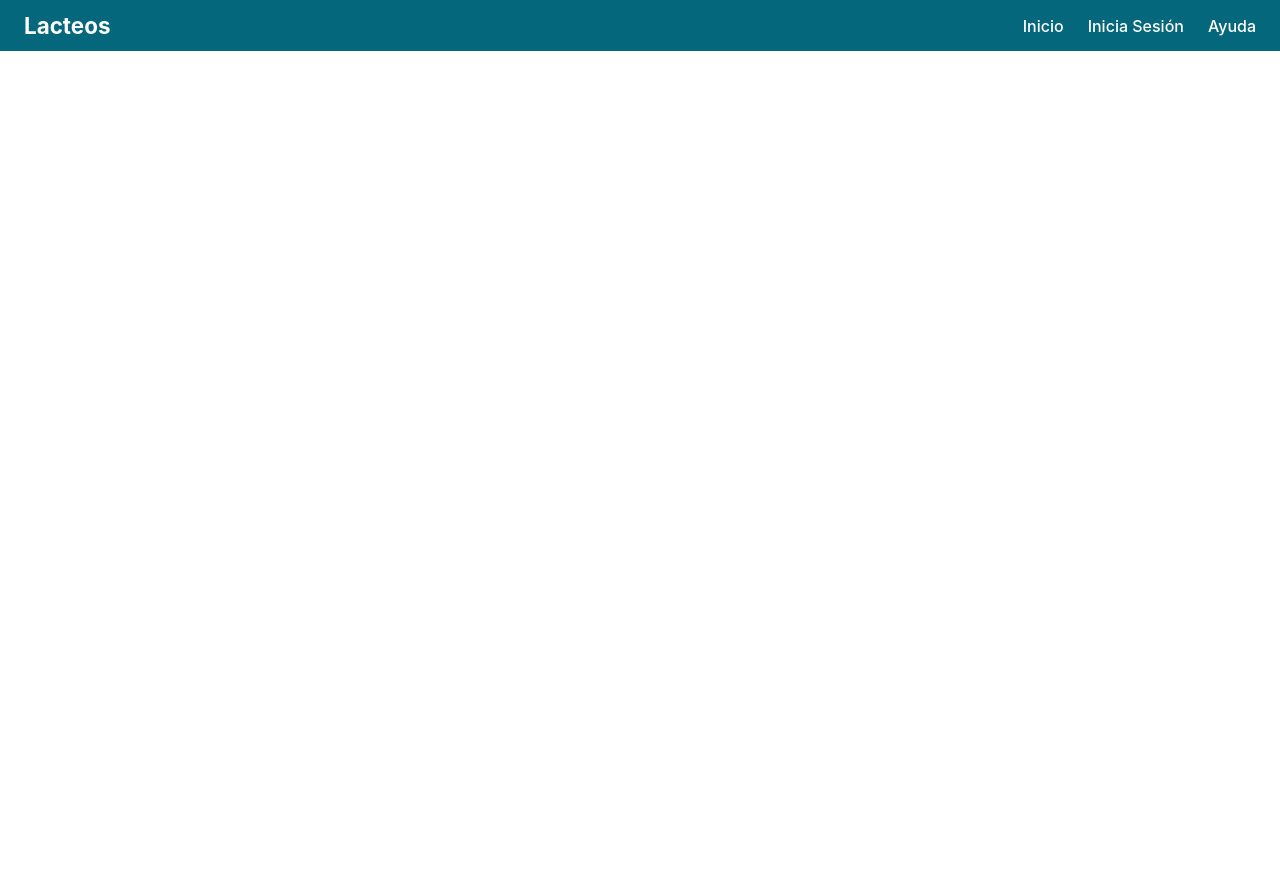
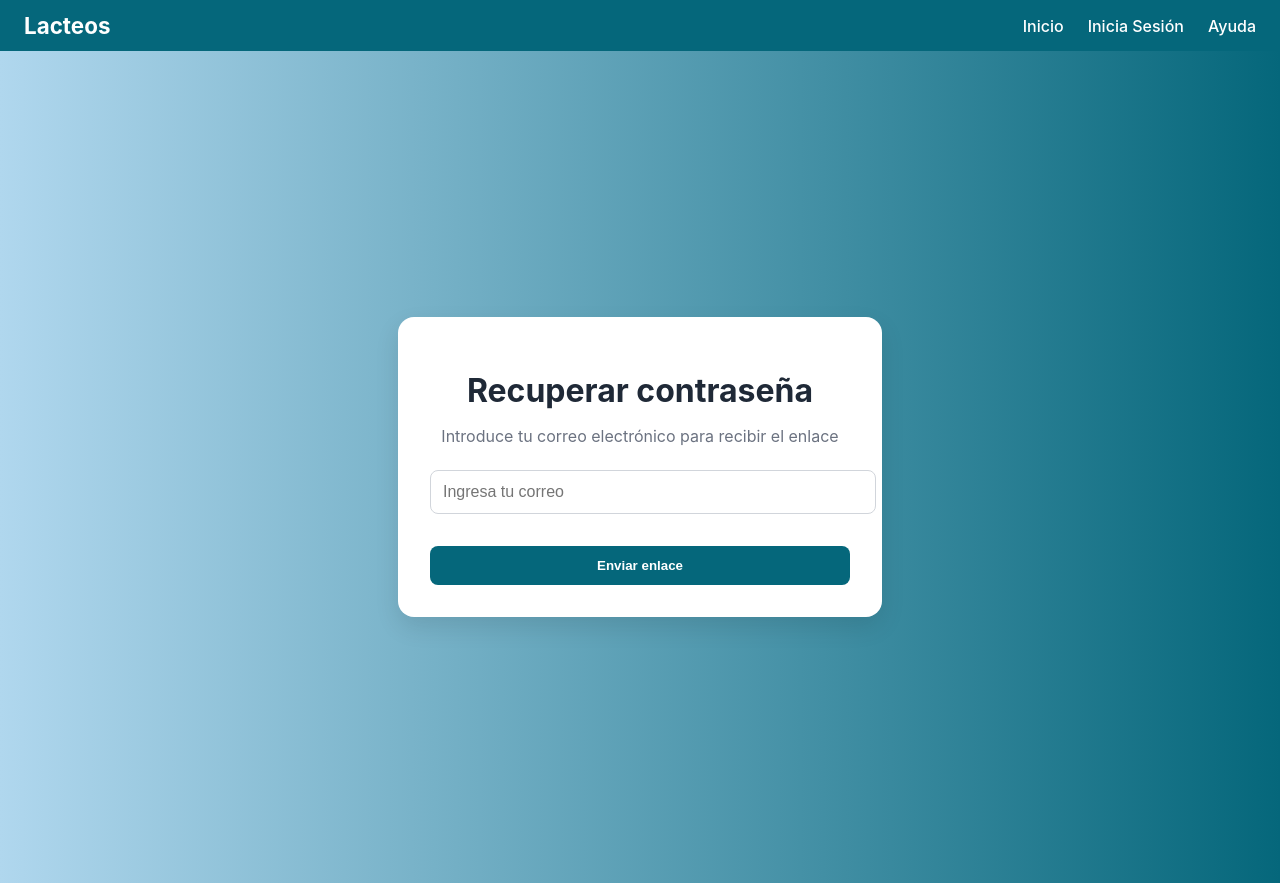
Before and after one commit to RamiroHerreraX/PWA_Lacteos, a React (Create React App) app: page /forgot-password in a window 1280 px wide. Before the commit the page ends 800 px from the top, so only its background shows below. Built offline with nearby package versions, Linux system fonts and the light colour scheme.

Commit message:
Recuperar password y usuario

```diff
--- a/src/App.js
+++ b/src/App.js
@@ -8,6 +8,9 @@ import { AuthProvider } from "./hooks/AuthContext";
 
 
 import "./App.css";
+import ForgotPassword from "./components/Login/ForgotPassword";
+import ResetPassword from "./components/Login/ResetPassword";
+import RecuperarUsuario from "./components/Login/RecuperarUsuario";
 
 function App() {
   return (
@@ -21,6 +24,11 @@ function App() {
         <Route path="/usuarios" element={<> <Usuarios /> <NuevoUsuario /> </>} />
 
         <Route path="/" element={<Home />} />
+
+        <Route path="/forgot-password" element={<ForgotPassword />} />
+        <Route path="/reset/:token" element={<ResetPassword />} />
+        <Route path="/recuperar-usuario" element={<RecuperarUsuario />} />
+
       </Routes>
       </AuthProvider>
     </BrowserRouter>
--- /dev/null
+++ b/src/components/Login/ForgotPassword.jsx
@@ -0,0 +1,57 @@
+import { useState } from "react";
+import "./Login.css";
+
+export default function ForgotPassword() {
+  const [email, setEmail] = useState("");
+  const [msg, setMsg] = useState("");
+
+  const handleSubmit = async (e) => {
+    e.preventDefault();
+    try {
+      const res = await fetch("http://localhost:3000/api/reset/enviar", {
+        method: "POST",
+        headers: { "Content-Type": "application/json" },
+        body: JSON.stringify({ email }),
+      });
+      const data = await res.json();
+      setMsg(data.msg);
+    } catch {
+      setMsg("Ocurrió un error al enviar el enlace");
+    }
+  };
+
+  return (
+    <div className="login-page">
+      <div className="login-box">
+        <h1>Recuperar contraseña</h1>
+        <p>Introduce tu correo electrónico para recibir el enlace</p>
+
+        {msg && (
+          <div
+            className={
+              msg.toLowerCase().includes("error")
+                ? "alert-error"
+                : "alert-success"
+            }
+          >
+            {msg}
+          </div>
+        )}
+
+        <form className="login-form" onSubmit={handleSubmit}>
+          <input
+            type="email"
+            placeholder="Ingresa tu correo"
+            value={email}
+            onChange={(e) => setEmail(e.target.value)}
+            required
+            className="login-input"
+          />
+          <button type="submit" className="login-btn">
+            Enviar enlace
+          </button>
+        </form>
+      </div>
+    </div>
+  );
+}
--- a/src/components/Login/Login.jsx
+++ b/src/components/Login/Login.jsx
@@ -103,7 +103,8 @@ export default function Login() {
               <label>
                 <input type="checkbox" /> Recuérdame
               </label>
-              <Link to="#">¿Olvidaste tu contraseña?</Link>
+              <Link to="/forgot-password">¿Olvidaste tu contraseña?</Link>
+              <Link to="/recuperar-usuario">¿Olvidaste tu usuario?</Link>
             </div>
 
             <button type="submit" className="login-btn">
--- /dev/null
+++ b/src/components/Login/RecuperarUsuario.jsx
@@ -0,0 +1,55 @@
+import { useState } from "react";
+
+export default function RecuperarUsuario() {
+  const [email, setEmail] = useState("");
+  const [msg, setMsg] = useState("");
+  const [error, setError] = useState("");
+
+  const handleSubmit = async (e) => {
+    e.preventDefault();
+    setMsg("");
+    setError("");
+
+    try {
+      const res = await fetch("http://localhost:3000/api/reset/usuario", {
+        method: "POST",
+        headers: { "Content-Type": "application/json" },
+        body: JSON.stringify({ email }),
+      });
+
+      const data = await res.json();
+      if (!res.ok) throw new Error(data.msg);
+
+      setMsg(data.msg);
+      setEmail("");
+    } catch (err) {
+      setError(err.message);
+    }
+  };
+
+  return (
+    <div className="login-page">
+      <div className="login-box">
+        <h1>Recuperar usuario</h1>
+        <p>Ingresa el correo con el que registraste tu cuenta</p>
+
+        {error && <div className="alert-error">{error}</div>}
+        {msg && <div className="alert-success">{msg}</div>}
+
+        <form className="login-form" onSubmit={handleSubmit}>
+          <input
+            className="login-input"
+            type="email"
+            placeholder="Tu correo electrónico"
+            value={email}
+            onChange={(e) => setEmail(e.target.value)}
+            required
+          />
+          <button className="login-btn" type="submit">
+            Enviar nombre de usuario
+          </button>
+        </form>
+      </div>
+    </div>
+  );
+}
--- /dev/null
+++ b/src/components/Login/ResetPassword.jsx
@@ -0,0 +1,75 @@
+import { useState } from "react";
+import { useParams, useNavigate } from "react-router-dom";
+import "./Login.css";
+
+export default function ResetPassword() {
+  const { token } = useParams();
+  const [password, setPassword] = useState("");
+  const [msg, setMsg] = useState("");
+  const [esError, setEsError] = useState(false);
+  const navigate = useNavigate();
+
+  const handleSubmit = async (e) => {
+    e.preventDefault();
+
+    // Validación de contraseña
+    const passwordRegex =
+      /^(?=.*[a-z])(?=.*[A-Z])(?=.*\d)(?=.*[@$!%*?&])[A-Za-z\d@$!%*?&]{8,}$/;
+
+    if (!passwordRegex.test(password)) {
+      setMsg(
+        "La contraseña debe tener al menos 8 caracteres, una mayúscula, una minúscula, un número y un caracter especial"
+      );
+      setEsError(true);
+      return;
+    }
+
+    try {
+      const res = await fetch(`http://localhost:3000/api/reset/${token}`, {
+        method: "POST",
+        headers: { "Content-Type": "application/json" },
+        body: JSON.stringify({ newPassword: password }),
+      });
+      const data = await res.json();
+
+      setMsg(data.msg);
+      setEsError(!res.ok);
+
+      if (res.ok) {
+        setTimeout(() => navigate("/login"), 2000);
+      }
+    } catch {
+      setMsg("Ocurrió un error al restablecer la contraseña");
+      setEsError(true);
+    }
+  };
+
+  return (
+    <div className="login-page">
+      <div className="login-box">
+        <h1>Restablecer contraseña</h1>
+        <p>Escribe tu nueva contraseña</p>
+
+        {msg && (
+          <div className={esError ? "alert-error" : "alert-success"}>
+            {msg}
+          </div>
+        )}
+
+        <form className="login-form" onSubmit={handleSubmit}>
+          <input
+            type="password"
+            placeholder="Nueva contraseña"
+            value={password}
+            onChange={(e) => setPassword(e.target.value)}
+            required
+            className="login-input"
+          />
+          <button type="submit" className="login-btn">
+            Guardar
+          </button>
+        </form>
+      </div>
+    </div>
+  );
+}
```
